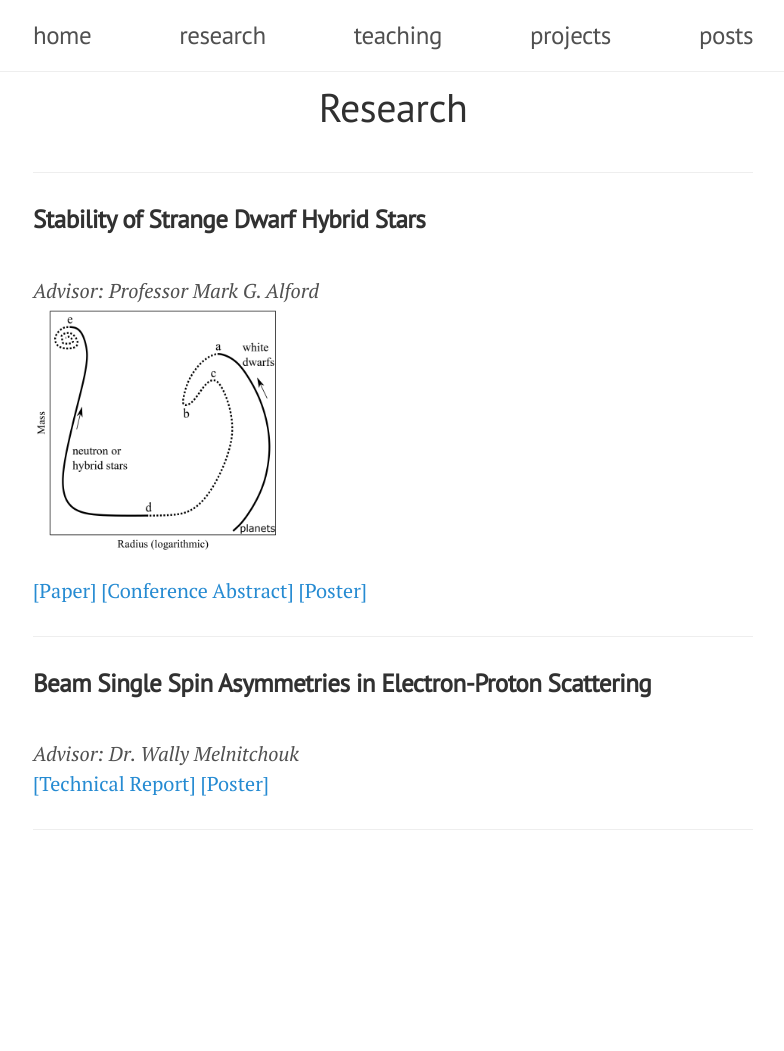
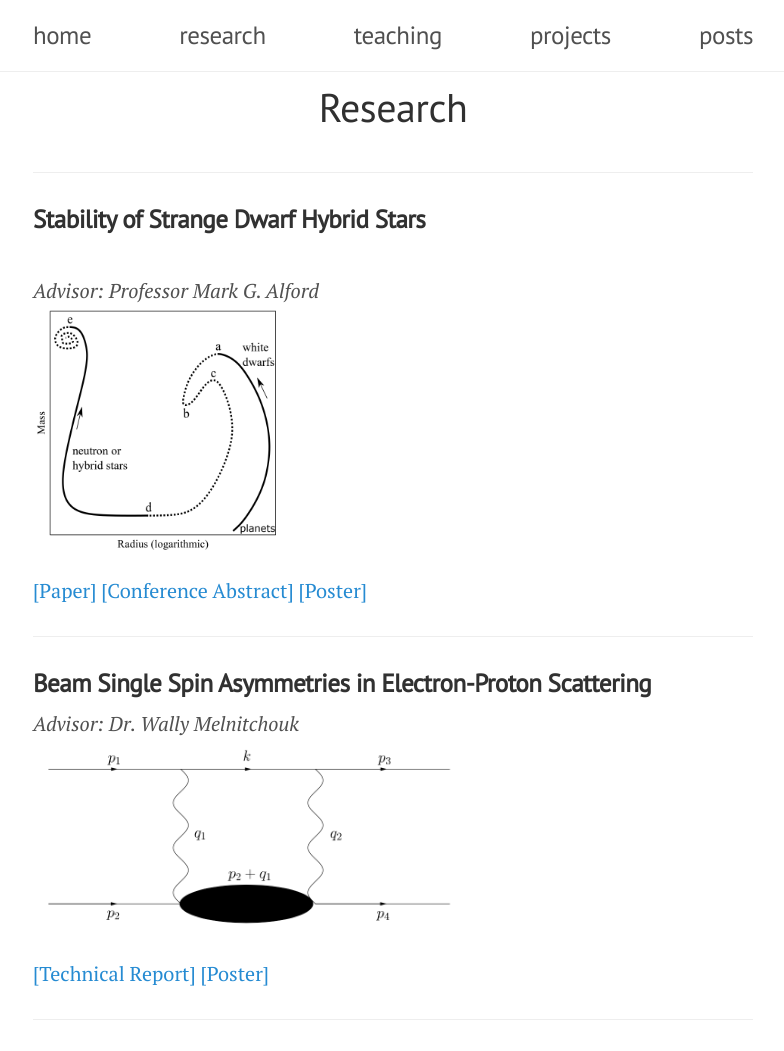
Before and after one commit to pssachdeva/pssachdeva.github.io, a Jekyll site: the page built from research.html, in a window 1280 px wide. Shown: the whole page, without its empty margins (247-1031 px from the left). Built offline with Jekyll 4.4.1, drawn with Linux system fonts in a browser that asks for light colours; nearby versions of some CDN libraries; before the commit the page ends 900 px from its top, so only the background shows below that.

Commit message:
research

```diff
--- a/research.html
+++ b/research.html
@@ -14,8 +14,10 @@ title: Research
 	<a href="http://meetings.aps.org/Meeting/HAW14/Session/GB.104">[Conference Abstract]</a>
 	<a href="/pdfs/hybrid_star_poster.pdf">[Poster]</a>
 	<hr>
-	<h3><b>Beam Single Spin Asymmetries in Electron-Proton Scattering</b></h3><br>
+	<h3><b>Beam Single Spin Asymmetries in Electron-Proton Scattering</b></h3>
+
 	<i>Advisor: Dr. Wally Melnitchouk</i> <br>
+	<img src="/pics/tpe.png" style="height: 200px;">
 	<a href="{{ site.baseurl }}/pdfs/tpe_paper.pdf">[Technical Report]</a>
 	<a href="{{ site.baseurl }}/pdfs/tpe_poster.pdf">[Poster]</a>
 	<hr>
```
Also changed, not shown: pics/tpe.png (added).
